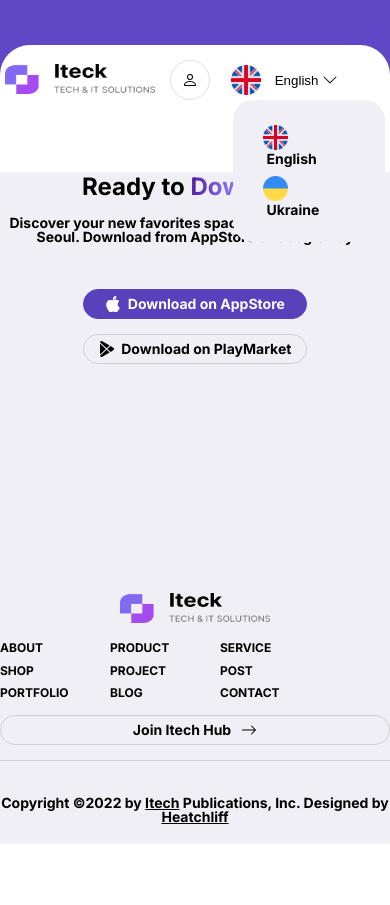
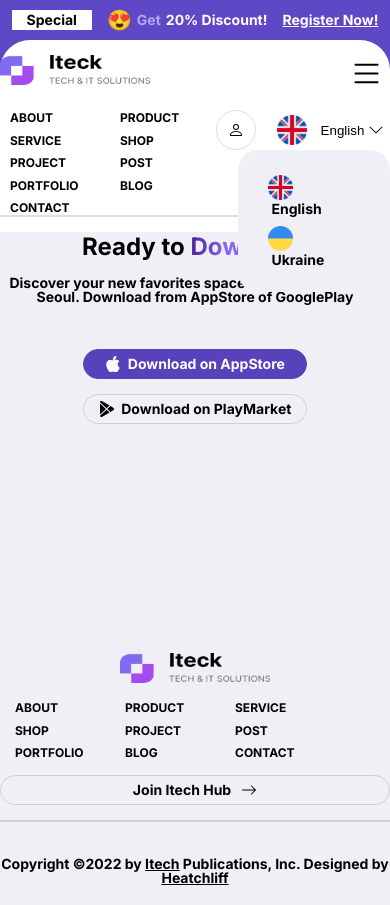
Before and after one commit to JohnyJukovski/Itech, a website built with Vite: page index.html in a window 390 px wide. Before the commit the page ends 844 px from the top, so only its background shows below. Built offline with nearby package versions, Linux system fonts and the light colour scheme.

Commit message:
adaptive for mobile

```diff
--- a/index.html
+++ b/index.html
@@ -7,12 +7,33 @@
     <title>Vite App</title>
   </head>
   <body>
-    <div class="top-banner"></div>
+    <div class="top-banner">
+<div class="container top-banner__container">
+<a href="./pages/contact/index.html" class="button_white">Special</a>
+<span class="top-banner__text">
+  <span class="text_emoji">&#128525;</span>
+  <span class="text_purple">Get</span>
+  20% Discount!
+</span>
+<a href="./pages/contact/index.html" class="link_small">Register Now!</a>
+
+</div>
+    </div>
     <header>
       <div class="container header__container">
+        <div class="header__triggers">
+
           <a href="#">
             <img src="assets/images/logo.png" alt="logo" class="logo" />
           </a>
+          <button class="header__mobile-trigger">
+            <svg xmlns="http://www.w3.org/2000/svg" width="16" height="16" fill="currentColor" class="bi bi-list" viewBox="0 0 16 16">
+              <path fill-rule="evenodd" d="M2.5 12a.5.5 0 0 1 .5-.5h10a.5.5 0 0 1 0 1H3a.5.5 0 0 1-.5-.5zm0-4a.5.5 0 0 1 .5-.5h10a.5.5 0 0 1 0 1H3a.5.5 0 0 1-.5-.5zm0-4a.5.5 0 0 1 .5-.5h10a.5.5 0 0 1 0 1H3a.5.5 0 0 1-.5-.5z"/>
+            </svg>
+          </button>
+        </div>
+        <div class="header__menu">
+
           <nav class="navigation header__navigation">
             <ul>
               <li><a class="link" href="./pages\about\index.html">About</a></li>
@@ -40,6 +61,7 @@
             </li>
           </ul>
         </nav>
+
         <div class="header__buttons">
           <button class="button button_round">
             <svg
@@ -70,6 +92,7 @@
             <a href="#">
               <img src="./assets/images/ukraine.png" alt="">&nbsp;Ukraine
             </a>
+          </div>
           </div>
       </div>
     </div>
--- a/style.scss
+++ b/style.scss
@@ -29,6 +29,7 @@ button{
     border: none;
     outline: none;
     color: var(--black-color);
+    cursor: pointer;
 }
 
 li{
@@ -50,31 +51,3 @@ footer{
     margin-top: auto;
     background-color: var(--creame-color);
 }
-
-
-
-// .container{
-//    width: 100%;
-
-
-// @media (min-width:576px){
-//     width: 540px;
-// }
-
-// @media (min-width:768px){
-//     width: 720px;
-// }
-
-// @media (min-width:992px) {
-//     width: 960px;
-
-// }
-
-// @media (min-width:1200px){
-//     width: 1170px;
-// }
-
-// @media (min-width:1400px){
-//     width: 1320px;
-// }
-// }
--- a/styles/buttons.scss
+++ b/styles/buttons.scss
@@ -49,4 +49,15 @@
    @media (min-width:var.$tablet) {
       --size: 40px;
    }
+
+   &_white{
+      background-color: var(--white-color);
+      color: var(--black-color);
+      height: 20px;
+      padding: 0 15px;
+      display: flex;
+      justify-content: center;
+      align-items: center;
+      background-repeat: 5px;
+   }
 }
--- a/styles/footer.scss
+++ b/styles/footer.scss
@@ -59,7 +59,7 @@ footer{
     flex-direction: column;
     gap: var(--gap);
     padding: var(--gap) 0;
-    border-bottom: 1px solid var(--grey-color);
+    border-bottom: 2px solid var(--grey-color);
 
     @media (min-width:var.$tablet) {
         flex-direction: row;
@@ -68,31 +68,31 @@ footer{
     }
 }
 
-.footer__navigation ul{
+.footer__navigation ul {
     flex-wrap: wrap;
+    margin-left: 15px;
 
-li{
+    li {
       display: flex;
       width: 80px;
       align-self: start;
     }
-@media (min-width:var.$tablet) {
+
+    @media (min-width: var.$tablet) {
       justify-content: space-around;
     }
-@media (min-width:var.$desktop) {
-    li{
+
+    @media (min-width: var.$desktop) {
+      li {
         width: auto;
       }
-
     }
-
   }
 
 
-
-.footer_lang{
-   width: 208px;
-}
+// .footer_lang{
+//    width: 208px;
+// }
 .footer__bottom{
     a{
         text-decoration: underline;
--- a/styles/header.scss
+++ b/styles/header.scss
@@ -1,31 +1,69 @@
 @use "variables" as var;
+// @use "styles/mixins" as mixins;
 
 .top-banner{
     width: 100%;
-    height: 75px;
+   min-height: 45px;
     background-size: cover;
     background-position: center;
     background-repeat: no-repeat;
     margin-bottom: -30px;
     background-image: url(/assets/images/top_nav_background.png);
+padding-bottom: 30px;
+font:var(--smallest-font);
+color: var(--white-color);
+
+&__container{
+    display: flex;
+    justify-content: center;
+    align-items: center;
+    margin: 0 auto;
+    padding: 10px;
+    gap: var(--gap);
+    text-align: center;
+}
+
+&__text{
+display: flex;
+flex-wrap: wrap;
+column-gap: 5px;
+align-items: center;
+justify-content: center;
+}
+
 }
 
 header{
 
-    .header__navigation{
-        display: none;
+ ul{
+   column-gap: var(--gap);
+    flex-wrap: wrap;
+ }
+ li{
+    width: 80px;
+    display: flex;
+    justify-content: flex-start;
+ }
 
         @media (min-width:var.$tablet) {
-            display: flex;
+           position: relative;
+           ul{
+            flex-wrap: nowrap;
+           }
+           li{
+            width: inherit;
+           }
         }
     }
 
     .header__container{
         display: flex;
-        justify-content: space-between;
-        align-items: center;
+        flex-direction: column;
         gap: var(--gap);
 
+        @media (min-width:var.$tablet) {
+            flex-direction: row;
+        }
 
     }
     .header__buttons{
@@ -48,6 +86,53 @@ header{
             width: 40px;
      }
     }
+    .header__triggers{
+        display: flex;
+        justify-content: space-between;
+    }
+
+    .header__mobile-trigger{
+        transition: var(--transition);
+        svg{
+            width: 35px;
+            height: 35px;
+        }
+        &:hover,
+        &:focus,
+        &:active,
+        &_active{
+            svg{
+                fill:var(--violett-color);
+            }
+        }
+
+    }
+    .header__menu{
+        flex: 1;
+        align-self: center;
+        display: flex;
+        align-items: flex-start;
+        justify-content: center;
+        padding: calc((--gap)*2) var(--gap);
+        border-bottom: 2px solid var(--grey-color);
+
+    @media (min-width:var.$tablet) {
+        border: none;
+        align-items: center;
+        padding: 0;
+        gap: var(--gap);
+    }
+
+    }
+
+    .header__mobile-trigger{
+        @media (min-width:var.$tablet) {
+            display: none;
+        }
+    }
+
+
+
 
     .header__langs{
         position: absolute;
@@ -122,14 +207,19 @@ nav{
     &_four{
         top:calc(var(--top)*4);
     } }
-}
+
 @media(min-width: var.$desktop){
     position: static;
     width: auto;
     height: auto;
-}
-}
+ }}
+
+
+
+
+
 .navigation ul{
+    margin-left: 10px;
     display: flex;
     column-gap: calc(var(--gap)*2);
     row-gap:calc(var(--gap)/2);
--- a/styles/links.scss
+++ b/styles/links.scss
@@ -8,6 +8,18 @@
 &:hover, &:active, &:focus{
     color : var(--violett-color);
 }
+&_small{
+    font: var(--samllest-font);
+    text-decoration: underline;
+    color:var(--white-color);
+    white-space: nowrap;
+
+&:hover,
+&:focus,
+&_active{
+    color: var(--blue-color);
+}
+}
 }
 
 .link_active{
--- a/styles/variables.scss
+++ b/styles/variables.scss
@@ -41,4 +41,10 @@ $bigger-desktop: 1400px;
             #ff847f 100%
         );
     }
+    &_purple{
+        color: #b5a6f5;
+    }
+    &_emoji{
+        font-size: 20px;
+    }
 }
```
Lines whose indentation alone changed are shown as unchanged.
